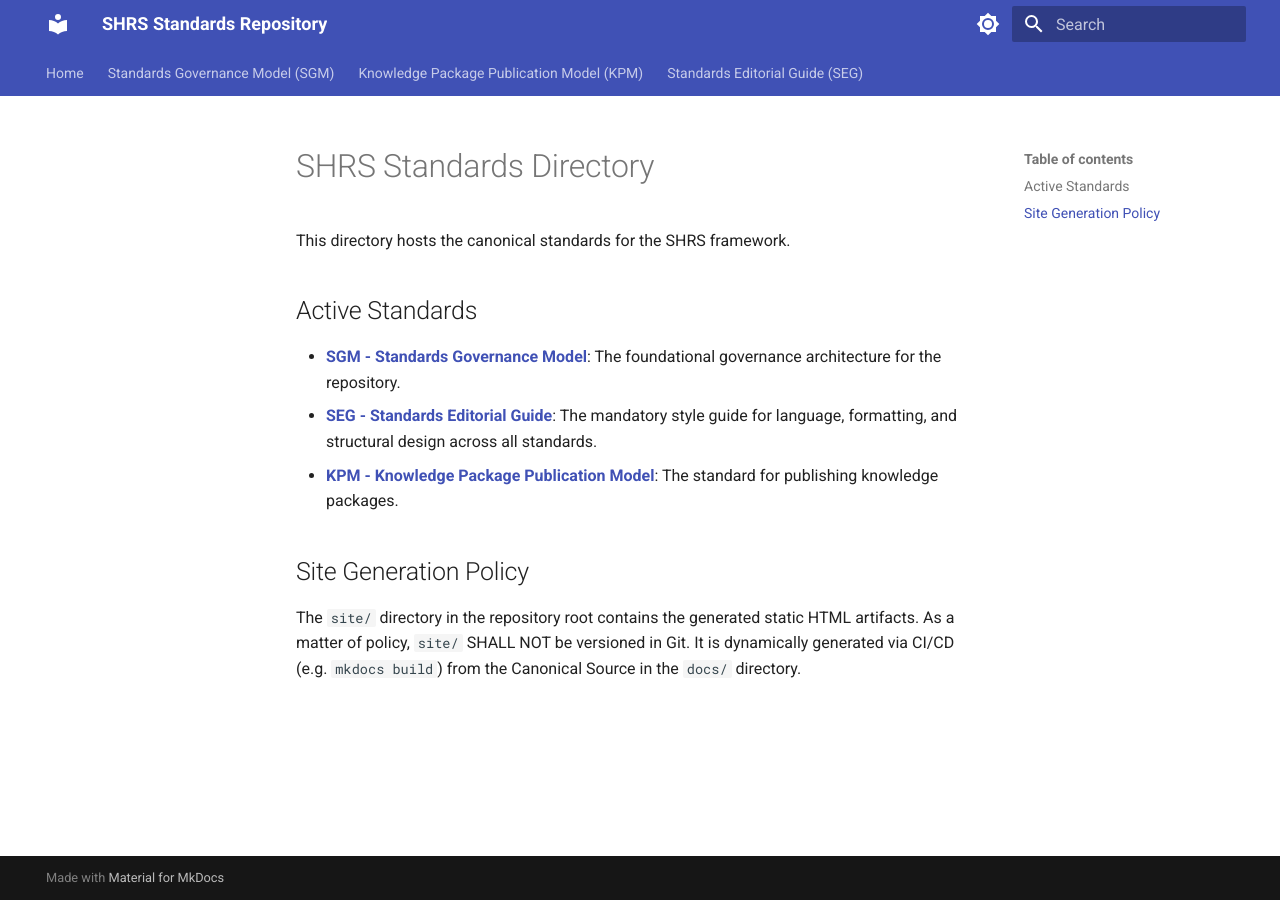
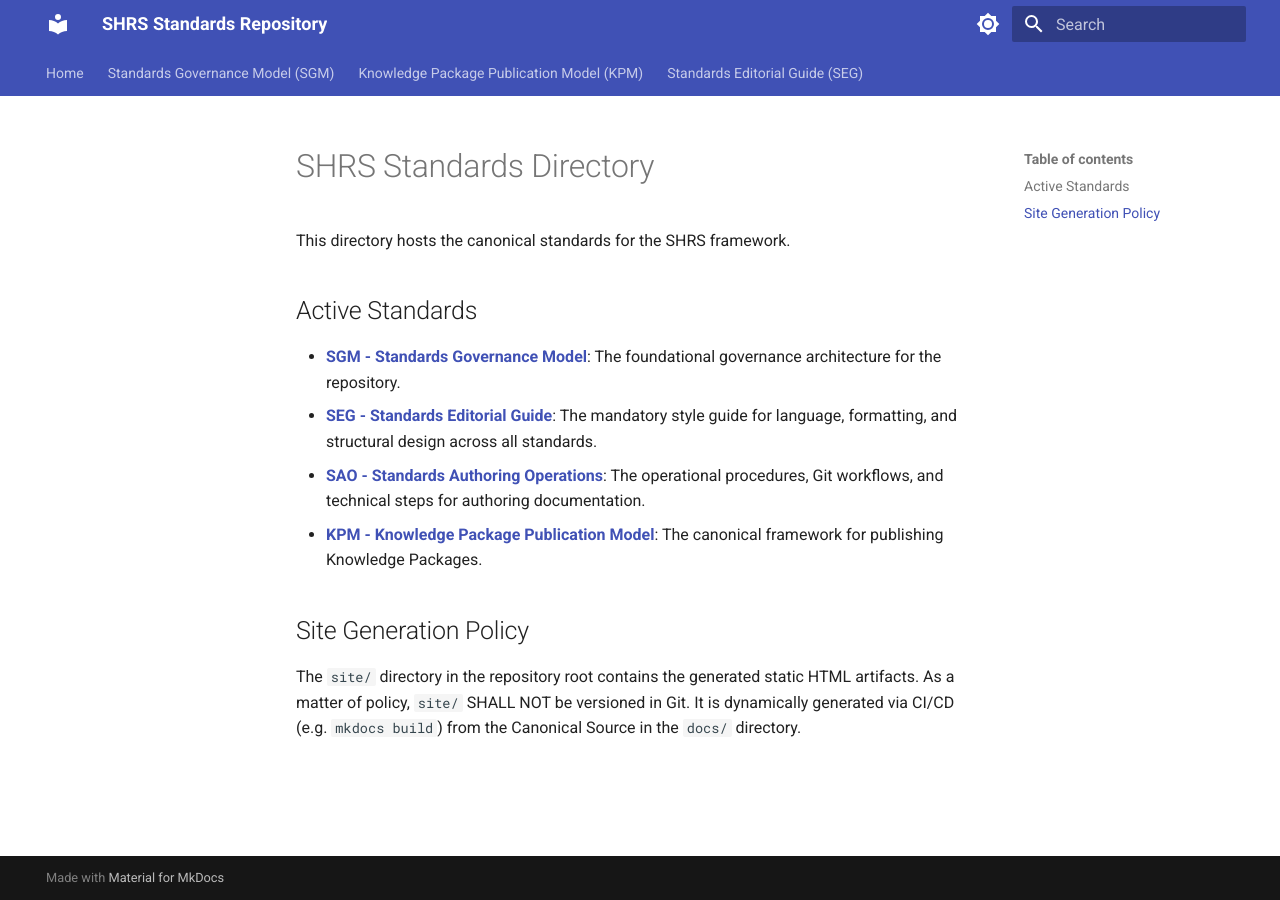
Before and after one commit to RajivPandey3/SHRS-Standards, an MkDocs documentation site: the page built from docs/standards/index.md, in a window 1280 px wide. Built offline with MkDocs 1.6.1 and Material for MkDocs 9.7.7, drawn with Linux system fonts in a browser that asks for light colours.

Commit message:
docs(sao): bootstrap Standards Authoring Operations (SAO) architecture

```diff
--- a/docs/standards/index.md
+++ b/docs/standards/index.md
@@ -5,7 +5,8 @@ This directory hosts the canonical standards for the SHRS framework.
 ## Active Standards
 - **[SGM - Standards Governance Model](SGM/index.md)**: The foundational governance architecture for the repository.
 - **[SEG - Standards Editorial Guide](SEG/index.md)**: The mandatory style guide for language, formatting, and structural design across all standards.
-- **[KPM - Knowledge Package Publication Model](KPM/chapters/publication.md)**: The standard for publishing knowledge packages.
+- **[SAO - Standards Authoring Operations](SAO/index.md)**: The operational procedures, Git workflows, and technical steps for authoring documentation.
+- **[KPM - Knowledge Package Publication Model](KPM/chapters/publication.md)**: The canonical framework for publishing Knowledge Packages.
 
 ## Site Generation Policy
 The `site/` directory in the repository root contains the generated static HTML artifacts. As a matter of policy, `site/` SHALL NOT be versioned in Git. It is dynamically generated via CI/CD (e.g. `mkdocs build`) from the Canonical Source in the `docs/` directory.
```
Also changed, not shown: docs/standards/SAO/index.md (added, +21 -0 lines), docs/standards/SAO/metadata/METADATA.yaml (added, +8 -0 lines).
